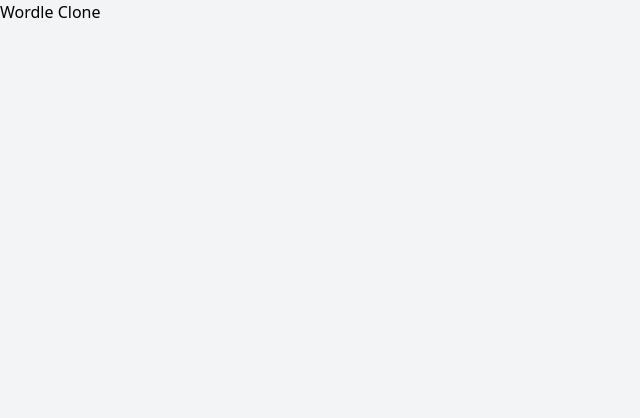
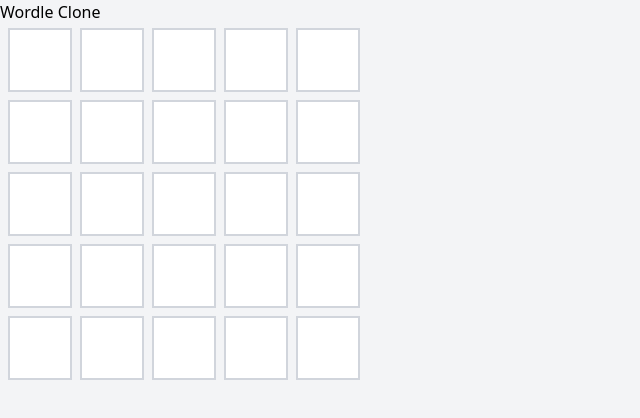
Before and after one commit to ober9k/wordle-clone, a React (Vite) app: page / in a window 1280 px wide. Shown: the top 418 px of the page, without its empty margins (0-640 px from the left). Built offline with nearby package versions, Linux system fonts and the light colour scheme.

Commit message:
Added initial filler rows for later guesses

```diff
--- a/src/App.tsx
+++ b/src/App.tsx
@@ -1,4 +1,5 @@
 import { useEffect, useState } from "react";
+import classes from "./App.module.css";
 
 const Bounds = {
   A: 65,
@@ -36,6 +37,15 @@
   return (
     <div>
       Wordle Clone
+      {Array(5).fill('').map((row, key) => (
+        <div className={classes.tiles} key={key}>
+          <div className={classes.tile}></div>
+          <div className={classes.tile}></div>
+          <div className={classes.tile}></div>
+          <div className={classes.tile}></div>
+          <div className={classes.tile}></div>
+        </div>
+      ))}
     </div>
   );
 }
```
